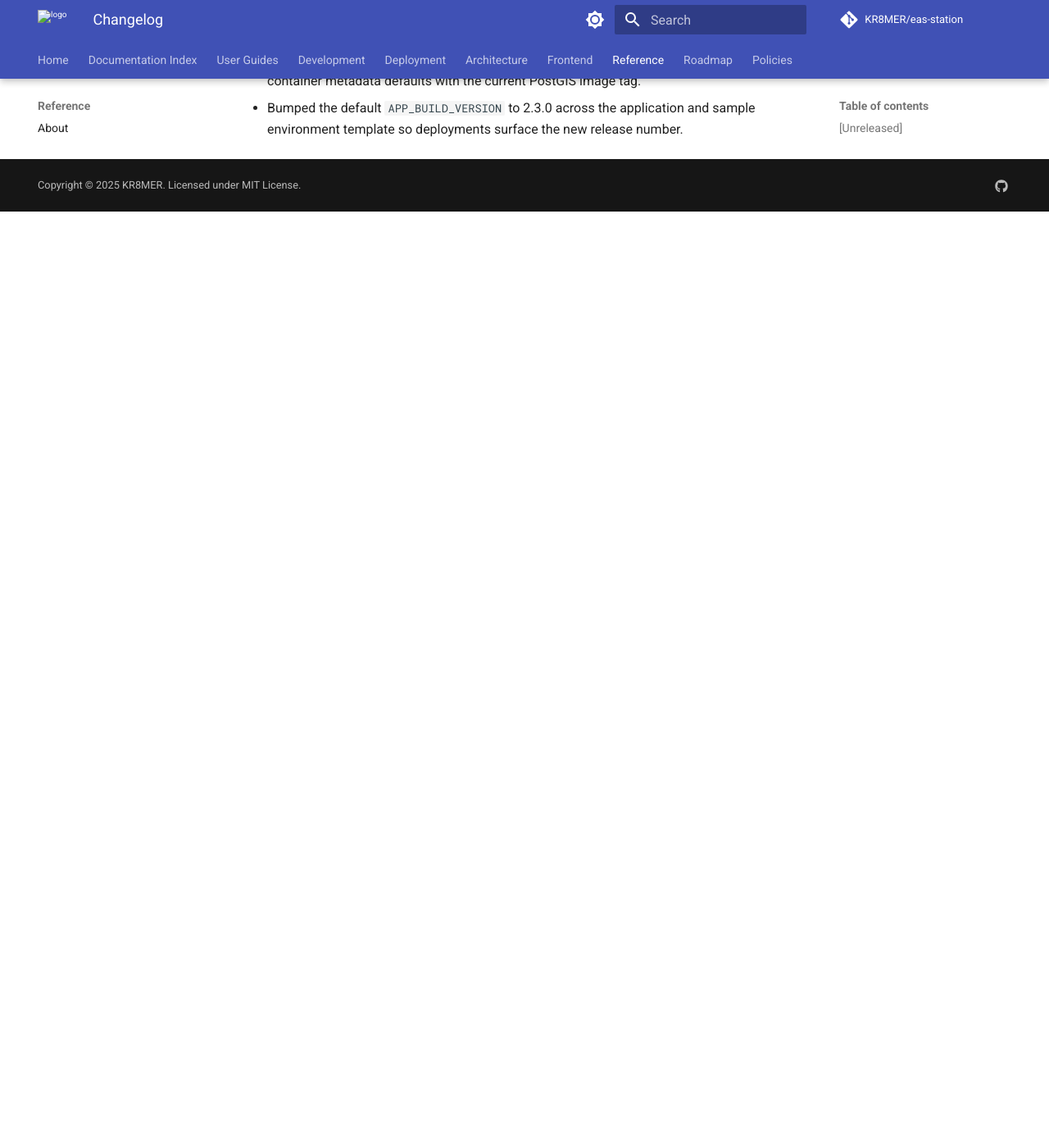
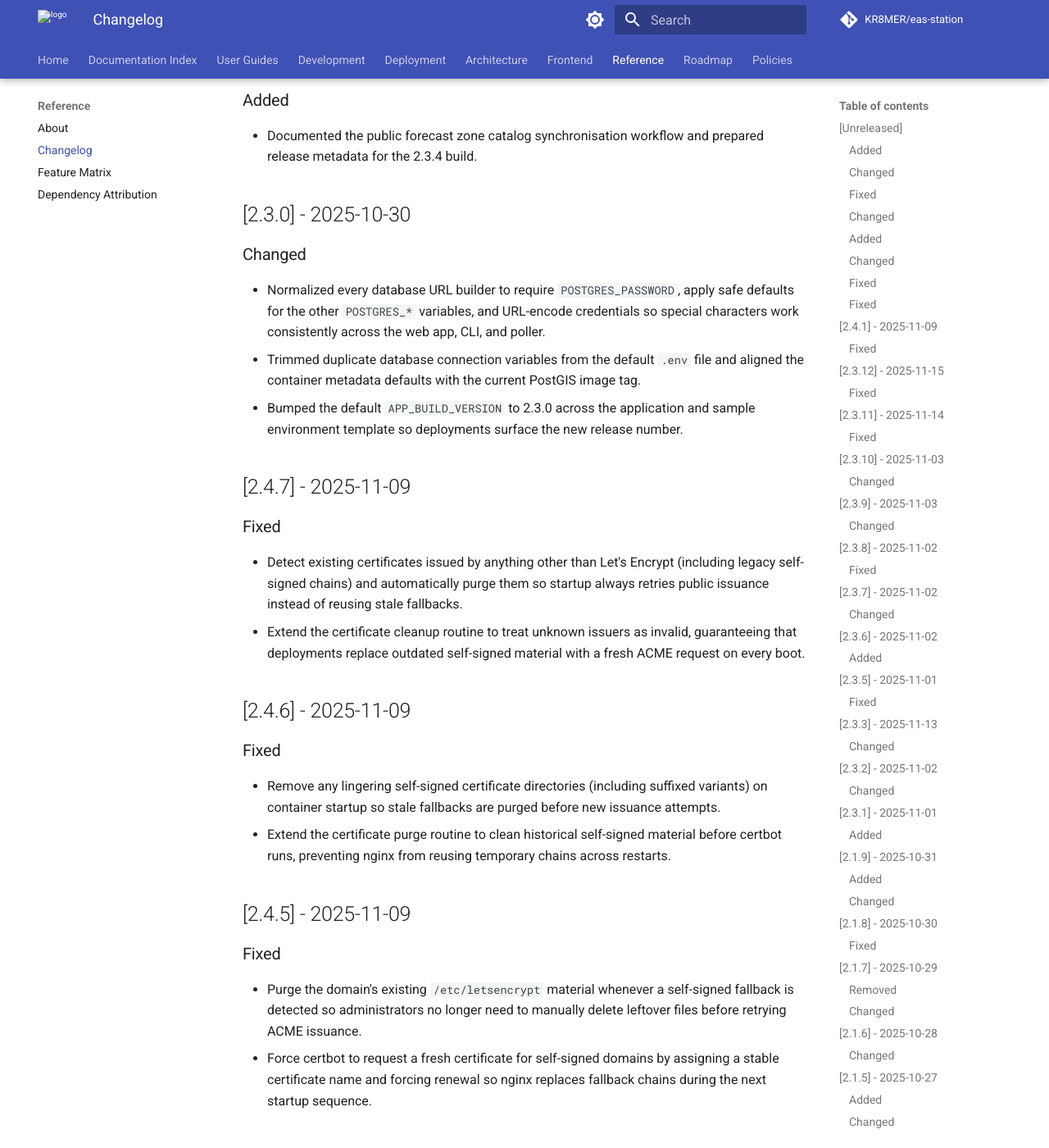
Before and after one commit to KR8MER/eas-station, an MkDocs documentation site: the page built from docs/reference/CHANGELOG.md, in a window 1280 px wide and 1400 px high, scrolled down 16630 px. Shown: the whole window at 82% size. Built offline with MkDocs 1.6.1 and Material for MkDocs 9.7.7, drawn with Linux system fonts in a browser that asks for light colours; comment, search, counter and statistics services are not loaded; the version menu is left out; before the commit the page ends 16888 px from its top, so only the background shows below that; some of the changed text lies outside the part shown.

Commit message:
Force ACME retries when certificate issuer is untrusted

```diff
--- a/docs/reference/CHANGELOG.md
+++ b/docs/reference/CHANGELOG.md
@@ -261,6 +261,13 @@
 - Prevented the LED fallback initializer from raising a `NameError` when the optional
   controller module is missing so deployments without sign hardware continue to boot.
 
+## [2.4.1] - 2025-11-09
+### Fixed
+- **Resolved production nginx image regressions** - Ensured HTTPS container bundles required tooling and static assets
+  - Added `certbot` to nginx Docker image so Let's Encrypt provisioning no longer fails with `certbot: not found`
+  - Copied repository `static/` directory into the image to stop 404 errors for CSS, JS, and image assets
+  - Updated nginx configuration to use the modern `http2 on;` directive and silence deprecation warnings during startup
+
 ## [2.3.12] - 2025-11-15
 ### Fixed
 - Hardened admin location validation so statewide SAME/FIPS codes are always accepted and labelled consistently when saving.
@@ -425,3 +432,48 @@
   aligned the container metadata defaults with the current PostGIS image tag.
 - Bumped the default `APP_BUILD_VERSION` to 2.3.0 across the application and sample
   environment template so deployments surface the new release number.
+
+## [2.4.7] - 2025-11-09
+### Fixed
+- Detect existing certificates issued by anything other than Let's Encrypt (including legacy self-signed chains)
+  and automatically purge them so startup always retries public issuance instead of reusing stale fallbacks.
+- Extend the certificate cleanup routine to treat unknown issuers as invalid, guaranteeing that deployments replace
+  outdated self-signed material with a fresh ACME request on every boot.
+
+## [2.4.6] - 2025-11-09
+### Fixed
+- Remove any lingering self-signed certificate directories (including suffixed variants) on
+  container startup so stale fallbacks are purged before new issuance attempts.
+- Extend the certificate purge routine to clean historical self-signed material before certbot
+  runs, preventing nginx from reusing temporary chains across restarts.
+
+## [2.4.5] - 2025-11-09
+### Fixed
+- Purge the domain's existing `/etc/letsencrypt` material whenever a self-signed
+  fallback is detected so administrators no longer need to manually delete
+  leftover files before retrying ACME issuance.
+- Force certbot to request a fresh certificate for self-signed domains by
+  assigning a stable certificate name and forcing renewal so nginx replaces
+  fallback chains during the next startup sequence.
+
+## [2.4.4] - 2025-11-09
+### Fixed
+- Detect legacy self-signed fallback certificates by inspecting the existing fullchain.pem and
+  purge them before retrying Let's Encrypt so deployments stop serving stale fallback chains
+  from earlier releases.
+- Remove invalid certificate files prior to issuing new ones so nginx never launches with the
+  leftover self-signed materials while ACME runs.
+
+## [2.4.3] - 2025-11-09
+### Fixed
+- Detect previously generated self-signed certificates and automatically retry Let's Encrypt
+  issuance so production domains replace fallback certs on the next start.
+- Tag self-signed fallbacks with a marker file and clear it after successful issuance to avoid
+  skipping renewal attempts on subsequent container restarts.
+
+## [2.4.2] - 2025-11-09
+### Fixed
+- Provision certbot in the nginx container via Python's package manager so Let's Encrypt
+  requests no longer fail with `certbot: not found`.
+- Replaced bash-specific `[[ ... ]]` usage in the nginx initialization script with
+  POSIX-compatible logic to maintain reliable self-signed fallback handling.
--- a/nginx.conf
+++ b/nginx.conf
@@ -44,8 +44,9 @@
 
 # HTTPS server
 server {
-    listen 443 ssl http2;
-    listen [::]:443 ssl http2;
+    listen 443 ssl;
+    listen [::]:443 ssl;
+    http2 on;
     server_name ${DOMAIN_NAME};
 
     # SSL certificate paths (managed by certbot)
```
Also changed, not shown: 5 other files.
